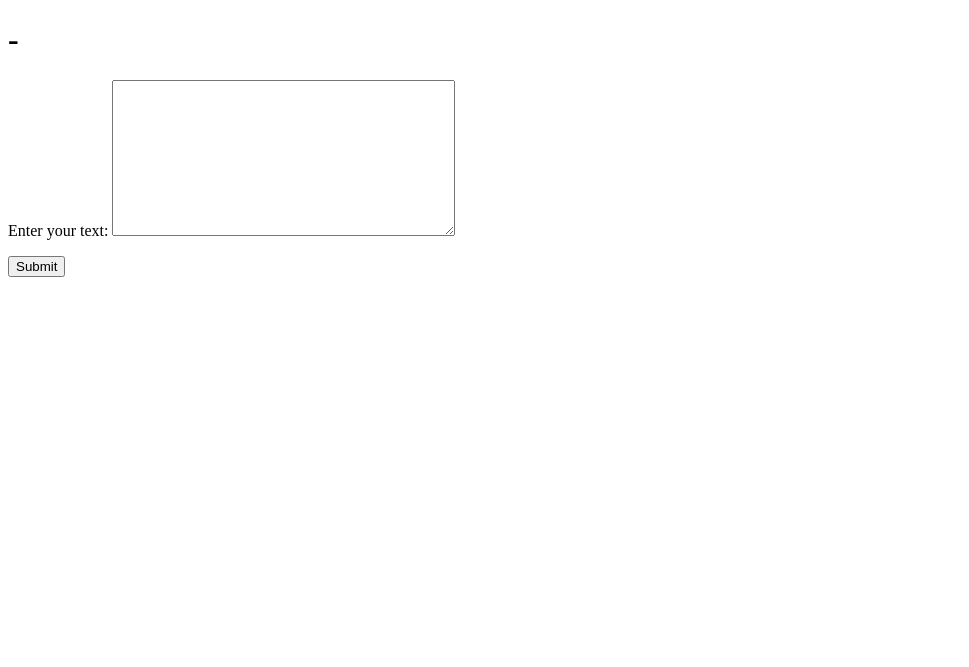
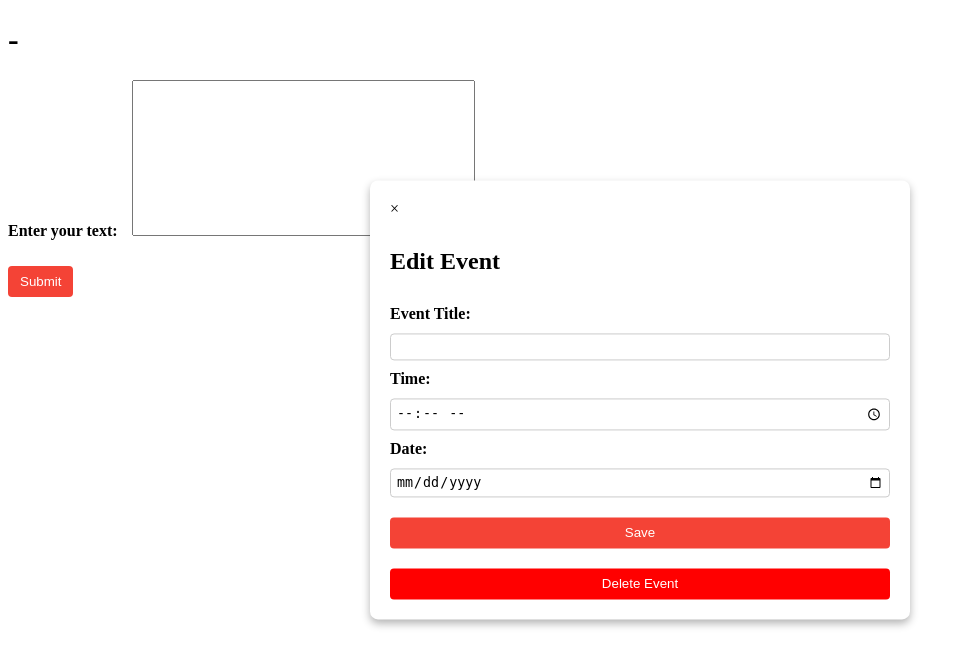
Before and after one commit to 1unark/plannerfolder, a Django app: page / in a window 1280 px wide. Shown: the top 667 px of the page, without its empty margins (0-969 px from the left). Run offline with Django 5.2, Linux system fonts and the light colour scheme.

Commit message:
Reverted commited to fix deelte button, still good modal

```diff
--- a/Fluxy/myapp/static/css/modalstyle.css
+++ b/Fluxy/myapp/static/css/modalstyle.css
@@ -1,42 +1,76 @@
-/* Modal styling */
-#editEventModal {
-    display: none; /* Hide modal by default */
+/* Modal Backdrop (to cover the entire screen with a semi-transparent background) */
+.modal-backdrop {
     position: fixed;
-    z-index: 1000;
+    top: 0;
     left: 0;
-    top: 0;
     width: 100%;
     height: 100%;
-    overflow: auto;
-    background-color: rgba(0, 0, 0, 0.5);
+    background-color: rgba(0, 0, 0, 0.5); /* Semi-transparent dark overlay */
+    z-index: 999; /* Ensure it's on top */
 }
 
-/* Modal content */
+/* Modal Content Styling */
 .modal-content {
-    background-color: white;
+    display: flex;
+    flex-direction: column;
+    gap: 10px;
+    background-color: #fff;
     padding: 20px;
-    border: 1px solid #888;
-    width: 50%;
-    box-shadow: 0px 0px 10px rgba(0, 0, 0, 0.5);
-
-    /* Centering the modal content */
+    border-radius: 8px;
+    box-shadow: 0 4px 8px rgba(0, 0, 0, 0.3);
+    max-width: 500px;
+    width: 100%;
     position: absolute;
+    top: 50%;
     left: 50%;
-    top: 50%;
-    transform: translate(-50%, -50%); /* This centers the modal */
+    transform: translate(-50%, -50%);
+    z-index: 1000; /* Ensure it's on top of the backdrop */
 }
 
-/* Close button */
-.close {
-    color: #aaa;
-    float: right;
-    font-size: 28px;
-    font-weight: bold;
+/* Form Container */
+.modal-content form {
+    display: flex;
+    flex-direction: column;
+    gap: 10px;
 }
 
-.close:hover,
-.close:focus {
-    color: black;
-    text-decoration: none;
+/* Label and Input Row */
+.form-row {
+    display: flex;
+    justify-content: space-between;
+    align-items: center;
+}
+
+/* Labels */
+label {
+    font-weight: bold;
+    margin-right: 10px;
+    min-width: 100px; /* Ensures proper alignment of labels */
+}
+
+/* Input Fields */
+input[type="text"],
+input[type="time"],
+input[type="date"] {
+    flex: 1;
+    padding: 5px;
+    border: 1px solid #ccc;
+    border-radius: 4px;
+    box-sizing: border-box; /* Ensures padding doesn't affect width */
+}
+
+/* Buttons */
+button {
+    margin-top: 10px;
+    padding: 8px 12px;
+    background-color: #f44336;
+    color: white;
+    border: none;
+    border-radius: 4px;
     cursor: pointer;
+    transition: background-color 0.2s;
 }
+
+button:hover {
+    background-color: #d32f2f;
+}
--- a/Fluxy/myapp/templates/home.html
+++ b/Fluxy/myapp/templates/home.html
@@ -25,7 +25,7 @@
     </style>
 
     <!-- link to the modal css styling -->
-    <link rel="stylesheet" href="modalstyle.css">
+    <link rel="stylesheet" href="static/css/modalstyle.css">
 
 
 </head>
```
Also changed, not shown: Fluxy/db.sqlite3.
